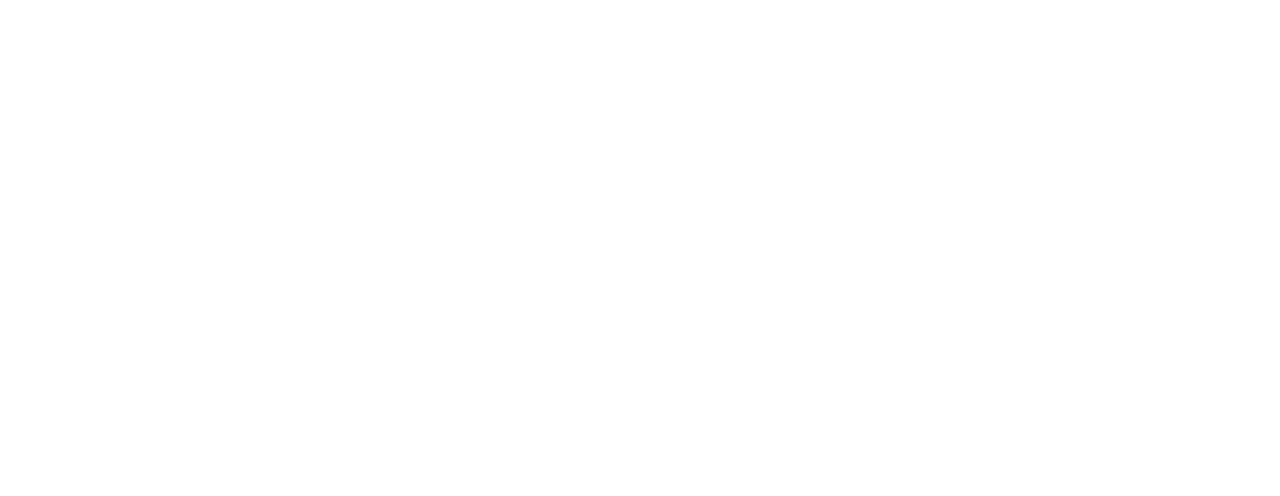
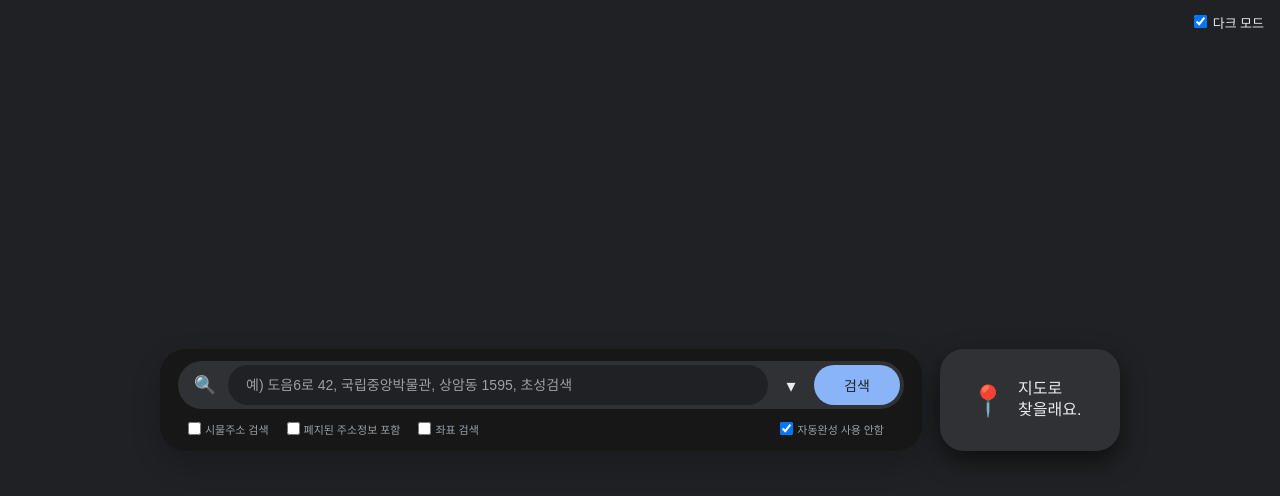
Before and after one commit to leedohyung28/financialCounsel, a React (Create React App) app in the folder frontend/: page /AddressHomePage in a window 1280 px wide. Before the commit this address had no page. Shown: the top 496 px of the page. Built offline with nearby package versions, Linux system fonts and the light colour scheme.

Commit message:
[CHG] 기존 디자인 Dark Mode 적용

```diff
--- a/frontend/src/App.js
+++ b/frontend/src/App.js
@@ -10,26 +10,13 @@
   const [phase, setPhase] = React.useState("home");
   const [keyword, setKeyword] = React.useState("");
 
-  // return phase === "home" ? (
-  //   <AddressHomePage
-  //     onSearchClick={(kw) => {
-  //       setKeyword(kw);
-  //       setPhase("search");
-  //     }}
-  //     onMapClick={() => {
-  //       // 지도 모드로 전환 시 처리
-  //       setPhase("search");
-  //     }}
-  //   />
-  // ) : (
-  //   <AddressSearchPage initialKeyword={keyword} />
-  // );
-
   return (
     <BrowserRouter>
       <Routes>
         <Route path="/" element={<LoginPage />} />
         <Route path="/SignUpPage" element={<SignUpPage />} />
+        <Route path="/AddressSearchPage" element={<AddressSearchPage />} />
+        <Route path="/AddressHomePage" element={<AddressHomePage />} />
       </Routes>
     </BrowserRouter>
   );
--- a/frontend/src/components/AddressHomePage.jsx
+++ b/frontend/src/components/AddressHomePage.jsx
@@ -3,6 +3,8 @@
 
 export default function AddressHomePage({ onSearchClick, onMapClick }) {
   const [keyword, setKeyword] = useState("");
+
+  const [isDark, setIsDark] = useState(true);
 
   const handleSubmit = (e) => {
     e.preventDefault();
@@ -12,7 +14,18 @@
   };
 
   return (
-    <div className="home-root">
+    <div className={`root ${isDark ? "theme-dark" : "theme-light"}`}>
+      <div className="theme-toggle">
+        <label>
+          <input
+            type="checkbox"
+            checked={isDark}
+            onChange={() => setIsDark((v) => !v)}
+          />
+          다크 모드
+        </label>
+      </div>
+
       <div className="home-inner">
         {/* 상단 큰 검색 영역 */}
         <section className="home-search-section">
--- a/frontend/src/components/AddressSearchPage.jsx
+++ b/frontend/src/components/AddressSearchPage.jsx
@@ -21,13 +21,15 @@
   const totalPages = Math.ceil(filtered.length / PAGE_SIZE);
   const pageData = filtered.slice((page - 1) * PAGE_SIZE, page * PAGE_SIZE);
 
+  const [isDark, setIsDark] = useState(true);
+
   const handleSearch = (e) => {
     e.preventDefault();
     setPage(1);
   };
 
   return (
-    <div className="page-root">
+    <div className={`root ${isDark ? "theme-dark" : "theme-light"}`}>
       <header className="page-header">
         <div className="header-logo">LOGO</div>
         <div className="header-search">
@@ -44,6 +46,17 @@
           </form>
         </div>
       </header>
+
+      <div className="theme-toggle">
+        <label>
+          <input
+            type="checkbox"
+            checked={isDark}
+            onChange={() => setIsDark((v) => !v)}
+          />
+          다크 모드
+        </label>
+      </div>
 
       <main className="page-body">
         {/* 좌측 검색/그리드 영역 */}
--- a/frontend/src/styles/AddressHomePage.css
+++ b/frontend/src/styles/AddressHomePage.css
@@ -1,17 +1,55 @@
+@import "./LoginPage.css";
+
 :root {
-  --home-bg-main: #f2f5fb;
-  --home-blue-dark: #081b4e;
-  --home-blue-mid: #122a73;
-  --home-blue-light: #1b3a97;
-  --home-input-bg: #ffffff;
-  --home-border-soft: #d6dcee;
-  --home-text-main: #ffffff;
-  --home-text-sub: #7c86a8;
+  /* 공통 레이아웃 */
   --home-radius-lg: 26px;
   --home-radius-md: 18px;
   --home-radius-sm: 999px;
   --home-shadow-soft: 0 12px 30px rgba(0, 0, 0, 0.2);
   --home-font: -apple-system, BlinkMacSystemFont, "Segoe UI", sans-serif;
+  --home-transition: 0.15s ease-out;
+}
+
+/* 라이트 모드 (기존 디자인 유지) */
+.theme-light {
+  --home-bg-page: #f2f5fb;
+
+  --home-panel-bg: #081b4e; /* 짙은 네이비 박스 */
+  --home-form-bg: #122a73; /* 검색 폼 배경 */
+  --home-btn-bg: #1b3a97; /* 검색 버튼 배경 */
+  --home-btn-hover: #2347b5;
+
+  --home-input-bg: #ffffff;
+  --home-input-text: #222222;
+  --home-input-ph: #9aa3bf;
+
+  --home-text-main: #ffffff; /* 패널 내부 텍스트 */
+  --home-text-sub: #7c86a8; /* 옵션 텍스트 */
+
+  --home-map-btn-bg: #000000;
+  --home-map-btn-hover: #151515;
+  --home-map-text: #ffffff;
+}
+
+/* 다크 모드 (LoginPage 다크 테마와 조화되도록 변경) */
+.theme-dark {
+  --home-bg-page: #202124; /* 전체 배경 어둡게 */
+
+  --home-panel-bg: #171717; /* 카드 배경 어둡게 (LoginPage 카드와 유사) */
+  --home-form-bg: #303134; /* 검색 폼 배경 조금 밝게 */
+  --home-btn-bg: #8ab4f8; /* 버튼 색상 (Google Blue 계열) */
+  --home-btn-hover: #aecbfa;
+
+  --home-input-bg: #202124; /* 인풋 배경 */
+  --home-input-text: #e8eaed; /* 인풋 텍스트 */
+  --home-input-ph: #9aa0a6;
+
+  --home-text-main: #e8eaed;
+  --home-text-sub: #9aa0a6;
+
+  --home-map-btn-bg: #303134; /* 지도 버튼도 다크 회색 */
+  --home-map-btn-hover: #3c4043;
+  --home-map-text: #e8eaed;
 }
 
 * {
@@ -20,12 +58,13 @@
 
 .home-root {
   min-height: 100vh;
-  background: var(--home-bg-main);
+  background: var(--home-bg-page);
   display: flex;
   align-items: center;
   justify-content: center;
   padding: 32px 16px;
   font-family: var(--home-font);
+  transition: background 0.3s ease;
 }
 
 .home-inner {
@@ -38,10 +77,11 @@
 
 /* 검색 영역 전체 박스 */
 .home-search-section {
-  background: var(--home-blue-dark);
+  background: var(--home-panel-bg);
   border-radius: var(--home-radius-lg);
   padding: 12px 18px 10px;
   box-shadow: var(--home-shadow-soft);
+  transition: background 0.3s ease;
 }
 
 /* 상단 검색 폼 */
@@ -49,7 +89,7 @@
   display: grid;
   grid-template-columns: 46px minmax(0, 1fr) 46px 86px;
   align-items: center;
-  background: var(--home-blue-mid);
+  background: var(--home-form-bg);
   border-radius: var(--home-radius-sm);
   padding: 4px;
 }
@@ -57,7 +97,7 @@
 .home-search-icon {
   border: none;
   background: transparent;
-  color: #ffffff;
+  color: var(--home-text-main);
   font-size: 18px;
   display: flex;
   align-items: center;
@@ -72,15 +112,15 @@
   padding: 12px 18px;
   font-size: 14px;
   outline: none;
-  color: #222;
+  color: var(--home-input-text);
 }
 
 .home-search-input::placeholder {
-  color: #9aa3bf;
+  color: var(--home-input-ph);
 }
 
 .home-search-select {
-  color: #ffffff;
+  color: var(--home-text-main);
   display: flex;
   align-items: center;
   justify-content: center;
@@ -89,17 +129,24 @@
 
 .home-search-btn {
   border: none;
-  background: var(--home-blue-light);
-  color: #ffffff;
+  background: var(--home-btn-bg);
+  color: #ffffff; /* 버튼 텍스트는 항상 흰색 유지하거나 다크모드에서 조정 */
   border-radius: 999px;
   height: 40px;
   font-size: 14px;
   cursor: pointer;
-  transition: background 0.15s ease-out, transform 0.15s ease-out;
+  transition: background var(--home-transition),
+    transform var(--home-transition);
+}
+
+/* 다크모드일 때 버튼 텍스트 색상 조정 (배경이 밝은 파랑이라 검은 글씨가 나을 수 있음) */
+.theme-dark .home-search-btn {
+  color: #202124;
+  font-weight: 500;
 }
 
 .home-search-btn:hover {
-  background: #2347b5;
+  background: var(--home-btn-hover);
   transform: translateY(-1px);
 }
 
@@ -139,10 +186,10 @@
   width: 100%;
   height: 100%;
   min-height: 102px;
-  background: #000000;
+  background: var(--home-map-btn-bg);
   border-radius: 24px;
   border: none;
-  color: #ffffff;
+  color: var(--home-map-text);
   display: grid;
   grid-template-columns: 60px minmax(0, 1fr);
   align-items: center;
@@ -150,13 +197,13 @@
   box-shadow: 0 10px 24px rgba(0, 0, 0, 0.55);
   cursor: pointer;
   text-align: left;
-  transition: transform 0.15s ease-out, box-shadow 0.15s ease-out,
-    background 0.15s ease-out;
+  transition: transform var(--home-transition),
+    box-shadow var(--home-transition), background var(--home-transition);
 }
 
 .home-map-button:hover {
   transform: translateY(-2px);
-  background: #151515;
+  background: var(--home-map-btn-hover);
   box-shadow: 0 14px 30px rgba(0, 0, 0, 0.7);
 }
 
--- a/frontend/src/styles/AddressSearchPage.css
+++ b/frontend/src/styles/AddressSearchPage.css
@@ -1,19 +1,95 @@
-/* AddressSearchPage.css */
+@import "./LoginPage.css";
+
 :root {
-  --bg-main: #04143b;
-  --bg-panel: #061b4f;
-  --bg-input: #ffffff;
-  --accent: #2f6bff;
-  --accent-soft: #20356b;
-  --text-main: #ffffff;
-  --text-sub: #a6b1d8;
-  --border-soft: #25386b;
+  /* 공통 레이아웃/애니메이션 변수 */
   --radius-lg: 16px;
   --radius-md: 10px;
   --radius-sm: 6px;
   --shadow-soft: 0 12px 30px rgba(0, 0, 0, 0.35);
   --transition-fast: 0.15s ease-out;
   --font-main: -apple-system, BlinkMacSystemFont, "Segoe UI", sans-serif;
+}
+
+/* 다크 모드 (기존 디자인 유지) */
+.theme-dark {
+  --asp-bg-page: linear-gradient(180deg, #071849 0%, #020824 100%);
+  --asp-bg-panel: rgba(4, 16, 60, 0.95);
+
+  --asp-text-main: #ffffff;
+  --asp-text-sub: #a6b1d8;
+  --asp-text-placeholder: #6271b2;
+
+  --asp-accent: #2f6bff;
+  --asp-accent-hover: #174ef5;
+  --asp-accent-bg-soft: #20356b;
+
+  --asp-search-bg: #081c4f;
+  --asp-search-sub-bg: #0a1c50;
+  --asp-search-text: #e4ebff;
+
+  --asp-border-soft: #25386b;
+  --asp-border-grid: #1f2f5f;
+
+  --asp-grid-header-bg: rgba(9, 28, 76, 0.9);
+  --asp-grid-header-border: rgba(57, 77, 134, 0.9);
+  --asp-grid-row-even: rgba(9, 24, 71, 0.9);
+  --asp-grid-row-border: #1b2854;
+
+  --asp-tag-bg: #1f356d;
+  --asp-tag-text: #cad5ff;
+  --asp-tag-alt-bg: #273f87;
+
+  --asp-map-placeholder-bg: radial-gradient(
+    circle at 20% 20%,
+    #203f7e,
+    #020824
+  );
+  --asp-map-placeholder-border: #2d3c70;
+  --asp-map-placeholder-text: #9fb4ff;
+
+  --asp-count-text: #63b0ff;
+  --asp-btn-outline-border: #3a4f9f;
+  --asp-btn-outline-text: #d6e1ff;
+  --asp-btn-outline-hover-bg: rgba(61, 98, 196, 0.2);
+}
+
+/* 라이트 모드 (새로 추가) */
+.theme-light {
+  --asp-bg-page: #f0f2f5;
+  --asp-bg-panel: #ffffff;
+
+  --asp-text-main: #202124;
+  --asp-text-sub: #5f6368;
+  --asp-text-placeholder: #9aa0a6;
+
+  --asp-accent: #1a73e8;
+  --asp-accent-hover: #1557b0;
+  --asp-accent-bg-soft: #e8f0fe;
+
+  --asp-search-bg: #ffffff;
+  --asp-search-sub-bg: #f8f9fa;
+  --asp-search-text: #202124;
+
+  --asp-border-soft: #dadce0;
+  --asp-border-grid: #dadce0;
+
+  --asp-grid-header-bg: #f8f9fa;
+  --asp-grid-header-border: #dadce0;
+  --asp-grid-row-even: #f8f9fa;
+  --asp-grid-row-border: #f1f3f4;
+
+  --asp-tag-bg: #e8f0fe;
+  --asp-tag-text: #1967d2;
+  --asp-tag-alt-bg: #d2e3fc;
+
+  --asp-map-placeholder-bg: #e8f0fe;
+  --asp-map-placeholder-border: #d2e3fc;
+  --asp-map-placeholder-text: #1967d2;
+
+  --asp-count-text: #1a73e8;
+  --asp-btn-outline-border: #dadce0;
+  --asp-btn-outline-text: #5f6368;
+  --asp-btn-outline-hover-bg: #f1f3f4;
 }
 
 * {
@@ -23,14 +99,15 @@
 body {
   margin: 0;
   font-family: var(--font-main);
-  background: radial-gradient(circle at top, #13245d, #020824);
+  background-color: var(--asp-bg-page); /* body 백그라운드도 테마 따라가도록 */
 }
 
 /* 페이지 레이아웃 */
 .page-root {
   min-height: 100vh;
-  background: linear-gradient(180deg, #071849 0%, #020824 100%);
-  color: var(--text-main);
+  background: var(--asp-bg-page);
+  color: var(--asp-text-main);
+  transition: background 0.3s ease, color 0.3s ease;
 }
 
 .page-header {
@@ -55,31 +132,32 @@
 .main-search-form {
   display: flex;
   align-items: center;
-  background: #081c4f;
+  background: var(--asp-search-bg);
   border-radius: 999px;
   padding: 4px;
   box-shadow: var(--shadow-soft);
+  border: 1px solid var(--asp-border-soft); /* 라이트모드 구분감 위해 테두리 추가 */
 }
 
 .main-search-input {
   flex: 1;
   border: none;
   background: transparent;
-  color: #e4ebff;
+  color: var(--asp-search-text);
   padding: 14px 22px;
   font-size: 15px;
   outline: none;
 }
 
 .main-search-input::placeholder {
-  color: #6271b2;
+  color: var(--asp-text-placeholder);
 }
 
 .main-search-btn {
   min-width: 88px;
   border: none;
   border-radius: 999px;
-  background: var(--accent);
+  background: var(--asp-accent);
   color: #fff;
   height: 38px;
   margin: 4px;
@@ -90,7 +168,7 @@
 }
 
 .main-search-btn:hover {
-  background: #174ef5;
+  background: var(--asp-accent-hover);
   transform: translateY(-1px);
 }
 
@@ -104,60 +182,70 @@
 
 /* 좌측 영역 */
 .left-panel {
-  background: rgba(4, 16, 60, 0.95);
+  background: var(--asp-bg-panel);
   border-radius: var(--radius-lg);
   padding: 22px 22px 18px;
   box-shadow: var(--shadow-soft);
   display: flex;
   flex-direction: column;
+  border: 1px solid var(--asp-border-soft); /* 테두리도 변수화 */
 }
 
 /* 하위 검색 인풋 */
 .sub-search-form {
   display: flex;
-  background: #0a1c50;
+  background: var(--asp-search-sub-bg);
   border-radius: 999px;
   padding: 3px;
   margin-bottom: 16px;
+  border: 1px solid transparent; /* 레이아웃 유지를 위한 투명 테두리 */
+}
+
+.theme-light .sub-search-form {
+  border-color: var(--asp-border-soft);
 }
 
 .sub-search-input {
   flex: 1;
   border: none;
   background: transparent;
-  color: #e4ebff;
+  color: var(--asp-search-text);
   padding: 10px 16px;
   font-size: 14px;
   outline: none;
 }
 
 .sub-search-input::placeholder {
-  color: #6e7cc0;
+  color: var(--asp-text-placeholder);
 }
 
 .sub-search-btn {
   min-width: 72px;
   border: none;
   border-radius: 999px;
-  background: #20356b;
+  background: var(--asp-accent-bg-soft);
   color: #fff;
   font-size: 13px;
   cursor: pointer;
   transition: background var(--transition-fast);
 }
 
+.theme-light .sub-search-btn {
+  color: var(--asp-accent); /* 라이트 모드에선 글자색으로 포인트 */
+}
+
 .sub-search-btn:hover {
-  background: #2d4a97;
+  filter: brightness(1.1);
 }
 
 .result-summary {
   font-size: 13px;
-  color: var(--text-sub);
+  color: var(--asp-text-sub);
   margin-bottom: 10px;
 }
 
 .result-count {
-  color: #63b0ff;
+  color: var(--asp-count-text);
   font-weight: 600;
 }
 
@@ -167,10 +255,10 @@
   grid-template-columns: 60px minmax(0, 1.6fr) 100px 150px;
   padding: 10px 14px;
   font-size: 12px;
-  color: #8b96d0;
+  color: var(--asp-text-sub);
   border-radius: var(--radius-md);
-  background: rgba(9, 28, 76, 0.9);
-  border: 1px solid rgba(57, 77, 134, 0.9);
+  background: var(--asp-grid-header-bg);
+  border: 1px solid var(--asp-grid-header-border);
 }
 
 .col-no,
@@ -184,9 +272,9 @@
 /* 그리드 바디 */
 .grid-body {
   margin-top: 6px;
-  background: rgba(5, 17, 58, 0.95);
+  background: var(--asp-bg-panel);
   border-radius: var(--radius-md);
-  border: 1px solid #1f2f5f;
+  border: 1px solid var(--asp-border-grid);
   overflow: hidden;
 }
 
@@ -195,7 +283,8 @@
   grid-template-columns: 60px minmax(0, 1.6fr) 100px 150px;
   padding: 14px 14px;
   font-size: 13px;
-  border-top: 1px solid #1b2854;
+  border-top: 1px solid var(--asp-grid-row-border);
+  color: var(--asp-text-main);
 }
 
 .grid-row:first-child {
@@ -203,14 +292,14 @@
 }
 
 .grid-row:nth-child(2n) {
-  background: rgba(9, 24, 71, 0.9);
+  background: var(--asp-grid-row-even);
 }
 
 .cell-no {
   display: flex;
   align-items: center;
   justify-content: center;
-  color: #9aacd9;
+  color: var(--asp-text-sub);
   font-weight: 500;
 }
 
@@ -229,16 +318,16 @@
   padding: 2px 8px;
   border-radius: 999px;
   font-size: 11px;
-  background: #1f356d;
-  color: #cad5ff;
+  background: var(--asp-tag-bg);
+  color: var(--asp-tag-text);
 }
 
 .addr-type.alt {
-  background: #273f87;
+  background: var(--asp-tag-alt-bg);
 }
 
 .addr-text {
-  color: #ecf1ff;
+  color: var(--asp-text-main);
   font-size: 13px;
 }
 
@@ -247,7 +336,7 @@
   align-items: center;
   justify-content: center;
   font-weight: 600;
-  color: #f3f4ff;
+  color: var(--asp-text-main);
 }
 
 .cell-actions {
@@ -261,24 +350,24 @@
   min-width: 70px;
   padding: 6px 10px;
   border-radius: 999px;
-  border: 1px solid #3a4f9f;
+  border: 1px solid var(--asp-btn-outline-border);
   background: transparent;
-  color: #d6e1ff;
+  color: var(--asp-btn-outline-text);
   font-size: 11px;
   cursor: pointer;
-  transition: background var(--transition-fast),
-    border-color var(--transition-fast);
+  transition: all var(--transition-fast);
 }
 
 .btn-outline:hover {
-  background: rgba(61, 98, 196, 0.2);
-  border-color: #5f83ff;
+  background: var(--asp-btn-outline-hover-bg);
+  border-color: var(--asp-accent);
+  color: var(--asp-accent);
 }
 
 .no-result {
   padding: 24px;
   text-align: center;
-  color: var(--text-sub);
+  color: var(--asp-text-sub);
   font-size: 13px;
 }
 
@@ -296,20 +385,19 @@
   height: 28px;
   border-radius: 50%;
   background: transparent;
-  color: #a5b1e4;
+  color: var(--asp-text-sub);
   font-size: 12px;
   cursor: pointer;
-  transition: background var(--transition-fast), color var(--transition-fast),
-    transform var(--transition-fast);
+  transition: all var(--transition-fast);
 }
 
 .pg-btn:hover:not(:disabled) {
-  background: #24376d;
+  background: var(--asp-accent-bg-soft);
   transform: translateY(-1px);
 }
 
 .pg-btn.active {
-  background: var(--accent);
+  background: var(--asp-accent);
   color: #fff;
 }
 
@@ -327,10 +415,11 @@
 
 .map-container {
   flex: 1;
-  background: rgba(4, 16, 60, 0.95);
+  background: var(--asp-bg-panel);
   border-radius: var(--radius-lg);
   box-shadow: var(--shadow-soft);
   padding: 14px;
+  border: 1px solid var(--asp-border-soft);
 }
 
 .map-placeholder {
@@ -338,12 +427,12 @@
   height: 100%;
   min-height: 260px;
   border-radius: 12px;
-  background: radial-gradient(circle at 20% 20%, #203f7e, #020824);
-  border: 1px solid #2d3c70;
+  background: var(--asp-map-placeholder-bg);
+  border: 1px solid var(--asp-map-placeholder-border);
   display: flex;
   align-items: center;
   justify-content: center;
-  color: #9fb4ff;
+  color: var(--asp-map-placeholder-text);
   font-size: 14px;
 }
 
```
